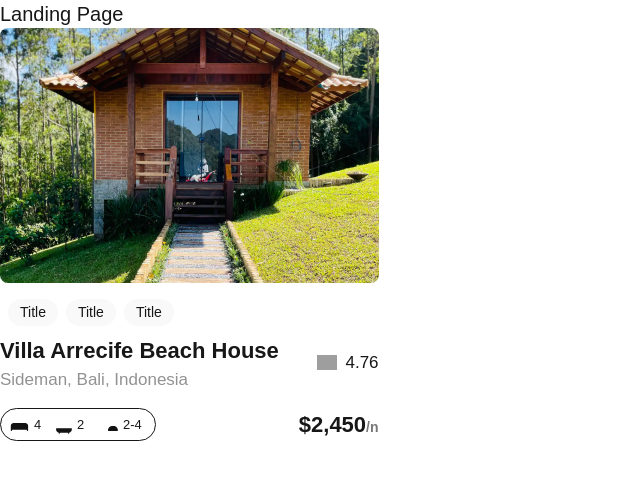
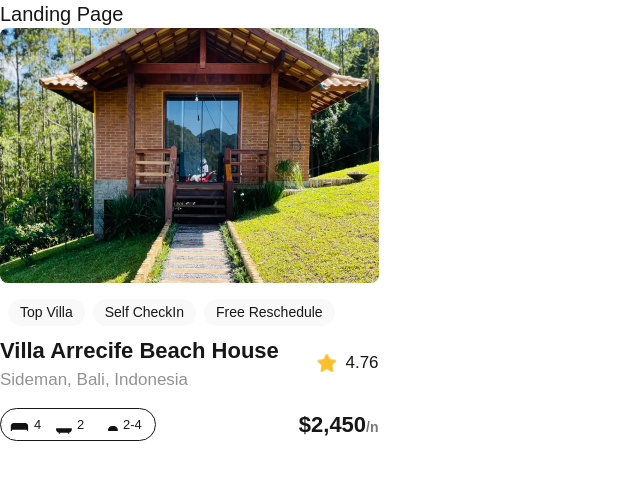
Before and after one commit to edwineduuuh/alx-project-0x00-setup, a Next.js app in the folder alx-project-0x00/: page /landing in a window 1280 px wide. Shown: the top 480 px of the page, without its empty margins (0-640 px from the left). Built offline with nearby package versions, Linux system fonts and the light colour scheme; grey boxes are pictures that could not be loaded.

Commit message:
adjust our pill component to accept the prop “title”

```diff
--- a/alx-project-0x00/components/Card.tsx
+++ b/alx-project-0x00/components/Card.tsx
@@ -1,6 +1,6 @@
 import Image from "next/image"
 import HOUSE_IMAGE from "@/public/assets/images/house.png"
-import STAR_IMAGE from "@/public/assets/star.png"
+import STAR_IMAGE from "@/public/assets/images/star.png"
 import React from "react"
 import Pill from "./Pill"
 
--- a/alx-project-0x00/components/Pill.tsx
+++ b/alx-project-0x00/components/Pill.tsx
@@ -1,9 +1,11 @@
-const Pill: React.FC = () => {
-    return (
-      <div className=" flex justify-center  items-center bg-[#F9F9F9] px-3 w-auto h-[27px] rounded-full">
-        <p className=" text-sm ">Title</p>
-      </div>
-    )
-  }
+import { PillProps } from "@/interfaces";
 
-  export default Pill;
+const Pill: React.FC<PillProps> = ({ title }) => {
+  return (
+    <div className="flex justify-center items-center bg-[#F9F9F9] px-3 w-auto h-[27px] rounded-full">
+      <p className="text-sm">{title}</p>
+    </div>
+  );
+};
+
+export default Pill;
--- a/alx-project-0x00/interfaces/index.ts
+++ b/alx-project-0x00/interfaces/index.ts
@@ -0,0 +1,3 @@
+export interface PillProps {
+    title: string;
+}
```
